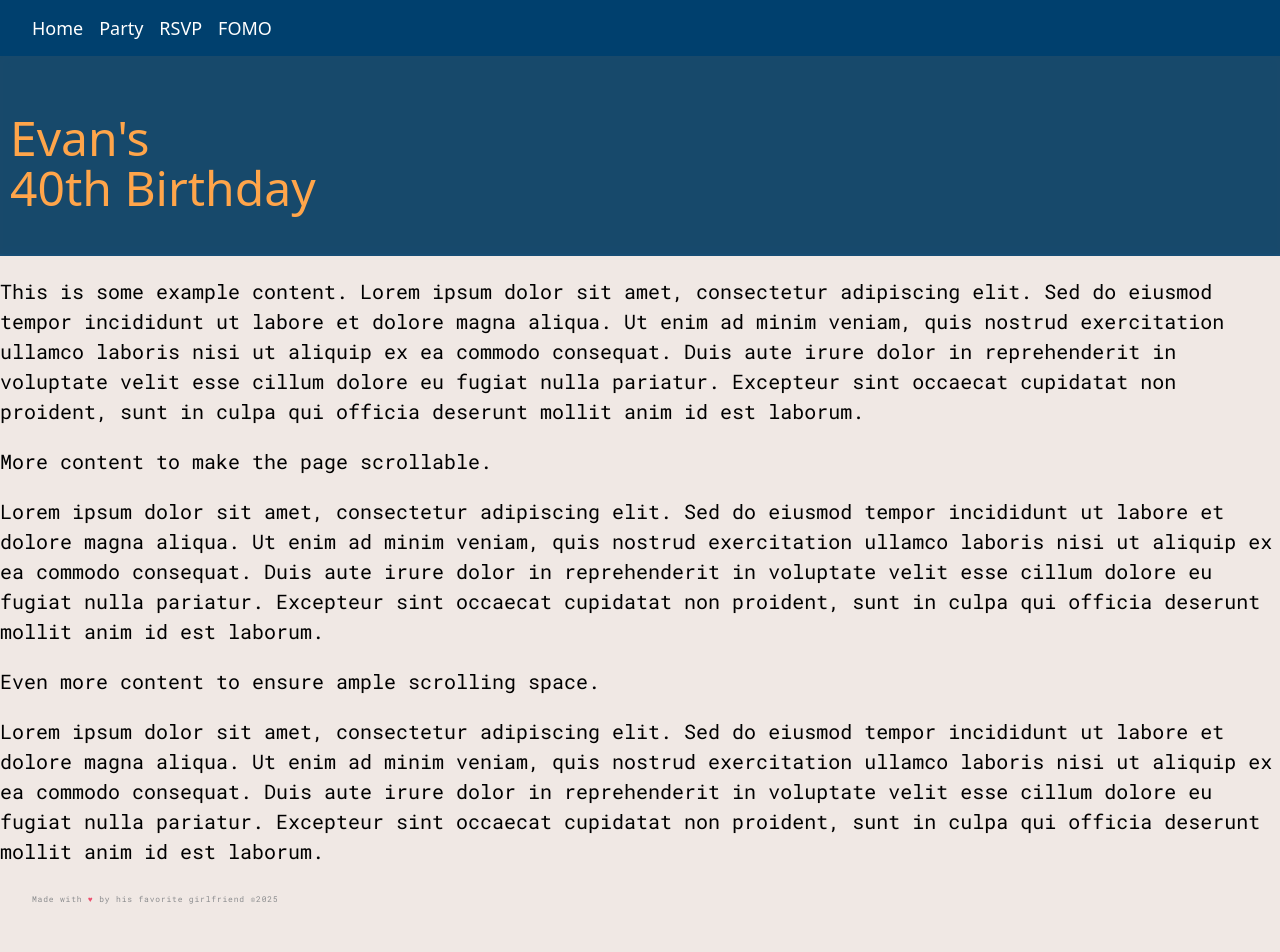
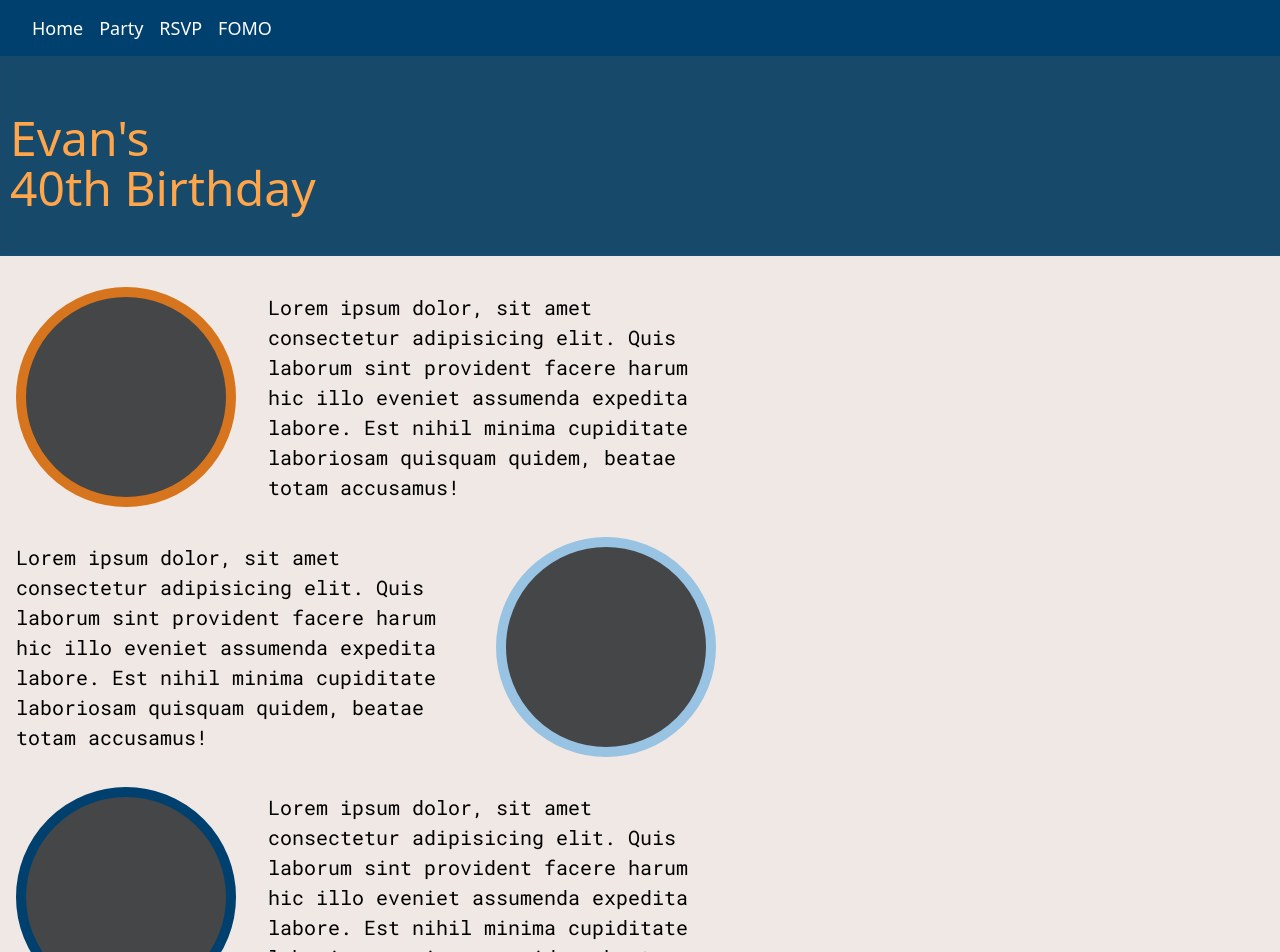
Before and after one commit to juliewongbandue/evan_turns_40, a SvelteKit app: page / in a window 1280 px wide. Shown: the top 952 px of the page. Before the commit the page ends 912 px from the top, so only its background shows below. Built offline with nearby package versions, Linux system fonts and the light colour scheme; a web font is replaced by a local one.

Commit message:
add image placeholders

```diff
--- a/src/routes/+page.svelte
+++ b/src/routes/+page.svelte
@@ -16,15 +16,56 @@
 </div>
 
   <div class="wiper-box"></div>
-    <p>This is some example content. Lorem ipsum dolor sit amet, consectetur adipiscing elit. Sed do eiusmod tempor incididunt ut labore et dolore magna aliqua. Ut enim ad minim veniam, quis nostrud exercitation ullamco laboris nisi ut aliquip ex ea commodo consequat. Duis aute irure dolor in reprehenderit in voluptate velit esse cillum dolore eu fugiat nulla pariatur. Excepteur sint occaecat cupidatat non proident, sunt in culpa qui officia deserunt mollit anim id est laborum.</p>
-    <p>More content to make the page scrollable.</p>
-    <p>Lorem ipsum dolor sit amet, consectetur adipiscing elit. Sed do eiusmod tempor incididunt ut labore et dolore magna aliqua. Ut enim ad minim veniam, quis nostrud exercitation ullamco laboris nisi ut aliquip ex ea commodo consequat. Duis aute irure dolor in reprehenderit in voluptate velit esse cillum dolore eu fugiat nulla pariatur. Excepteur sint occaecat cupidatat non proident, sunt in culpa qui officia deserunt mollit anim id est laborum.</p>
-    <p>Even more content to ensure ample scrolling space.</p>
-    <p>Lorem ipsum dolor sit amet, consectetur adipiscing elit. Sed do eiusmod tempor incididunt ut labore et dolore magna aliqua. Ut enim ad minim veniam, quis nostrud exercitation ullamco laboris nisi ut aliquip ex ea commodo consequat. Duis aute irure dolor in reprehenderit in voluptate velit esse cillum dolore eu fugiat nulla pariatur. Excepteur sint occaecat cupidatat non proident, sunt in culpa qui officia deserunt mollit anim id est laborum.</p>
+
+  <section class='content'>
+  <div class="image-wrapper" style="--image-border-color: var(--orange-1)">
+    <div class='image-container'></div>
+    <p class='image-description'>Lorem ipsum dolor, sit amet consectetur adipisicing elit. Quis laborum sint provident facere harum hic illo eveniet assumenda expedita labore. Est nihil minima cupiditate laboriosam quisquam quidem, beatae totam accusamus!</p>
+  </div>
+
+  <div class="image-wrapper" style="--image-border-color: var(--blue-9)">
+    <p class='image-description'>Lorem ipsum dolor, sit amet consectetur adipisicing elit. Quis laborum sint provident facere harum hic illo eveniet assumenda expedita labore. Est nihil minima cupiditate laboriosam quisquam quidem, beatae totam accusamus!</p>
+    <div class='image-container'></div>
+  </div>
+
+  <div class="image-wrapper">
+    <div class='image-container'></div>
+    <p class='image-description'>Lorem ipsum dolor, sit amet consectetur adipisicing elit. Quis laborum sint provident facere harum hic illo eveniet assumenda expedita labore. Est nihil minima cupiditate laboriosam quisquam quidem, beatae totam accusamus!</p>
+  </div>
+
+
+  <div class="image-wrapper" style="--image-border-color: var(--orange-8)">
+    <p class='image-description'>Lorem ipsum dolor, sit amet consectetur adipisicing elit. Quis laborum sint provident facere harum hic illo eveniet assumenda expedita labore. Est nihil minima cupiditate laboriosam quisquam quidem, beatae totam accusamus!</p>
+    <div class='image-container'></div>
+  </div>
+  </section>
 
 </article>
 
 <style>
+  .content {
+    padding: var(--space-3)
+  }
+  .image-container {
+    height: 200px;
+    min-width: 200px;
+    border-radius: 100%;
+    background-color: var(--gray-2);
+    border: 10px solid;
+    border-color: var(--image-border-color, var(--blue-3));
+  }
+
+  .image-wrapper {
+    display: flex;
+    max-width: 700px;
+    gap: var(--space-4);
+    align-items: center;
+  }
+
+  .image-description {
+    flex-grow: 1;
+  }
+
   .header-wrapper {
     position: sticky;
     z-index: 2;
@@ -44,6 +85,7 @@
     width: 100vw;
     height: 200px;
     backdrop-filter: blur(5px) invert(10%);
+    /* blue-5 */
     background-color:rgba(0, 64, 110, 0.9);
     /* backdrop-filter: blur(10px); */
     -webkit-mask: url(#text-mask);
```
